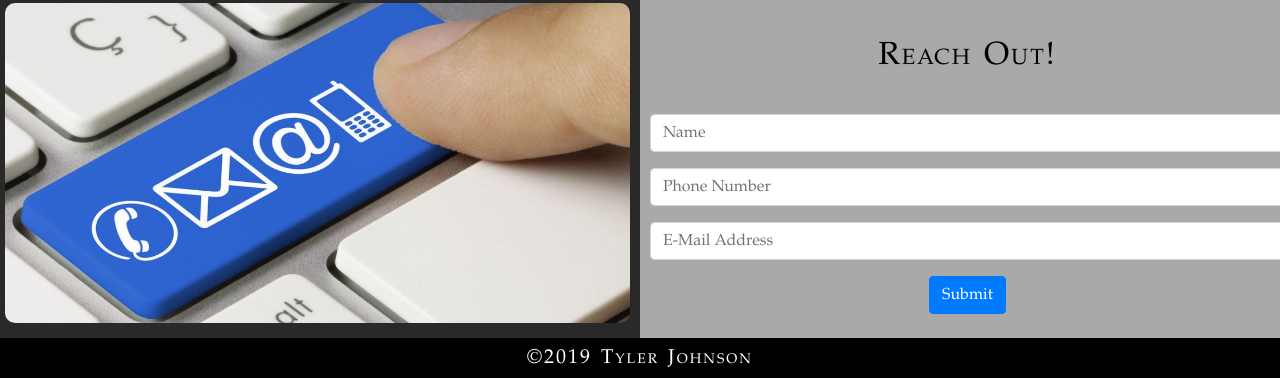
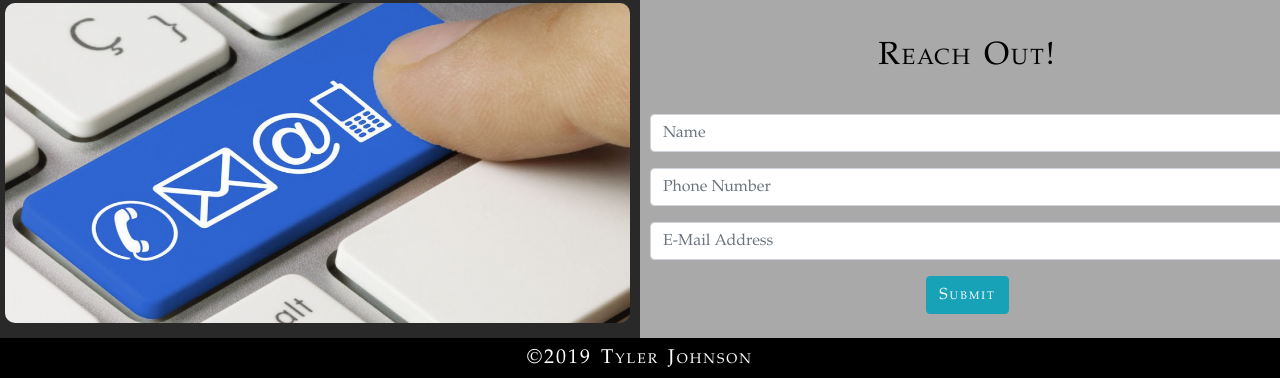
Before and after one commit to tjohnson139/Portfolio, a plain HTML site: page Index.html in a window 1280 px wide. Shown: the part 1337-1715 px from the top of the page. Drawn offline with nearby package versions, Linux system fonts and the light colour scheme.

Commit message:
add javascript submit button

```diff
--- a/Index.html
+++ b/Index.html
@@ -112,7 +112,9 @@
             <div class="form-group">
               <input type="text" class="form-control" id="formGroupExampleInput2" placeholder="E-Mail Address">
             </div>
-            <button type="submit" class="btn btn-primary">Submit</button>
+            <div>
+              <a tabindex="0" class="btn btn-info" role="button" data-toggle="popover" data-trigger="focus" data-content="Thanks for reaching out!">Submit</a>
+            </div>
           </form>
       </div>
     </div>
@@ -130,5 +132,12 @@
     <script src="https://code.jquery.com/jquery-3.3.1.slim.min.js" integrity="sha384-q8i/X+965DzO0rT7abK41JStQIAqVgRVzpbzo5smXKp4YfRvH+8abtTE1Pi6jizo" crossorigin="anonymous"></script>
     <script src="https://cdnjs.cloudflare.com/ajax/libs/popper.js/1.14.7/umd/popper.min.js" integrity="sha384-UO2eT0CpHqdSJQ6hJty5KVphtPhzWj9WO1clHTMGa3JDZwrnQq4sF86dIHNDz0W1" crossorigin="anonymous"></script>
     <script src="https://stackpath.bootstrapcdn.com/bootstrap/4.3.1/js/bootstrap.min.js" integrity="sha384-JjSmVgyd0p3pXB1rRibZUAYoIIy6OrQ6VrjIEaFf/nJGzIxFDsf4x0xIM+B07jRM" crossorigin="anonymous"></script>
+
+    <script>
+      $(function () {
+        $('[data-toggle="popover"]').popover()
+      })
+    </script>
+
   </body>
 </html>
```
